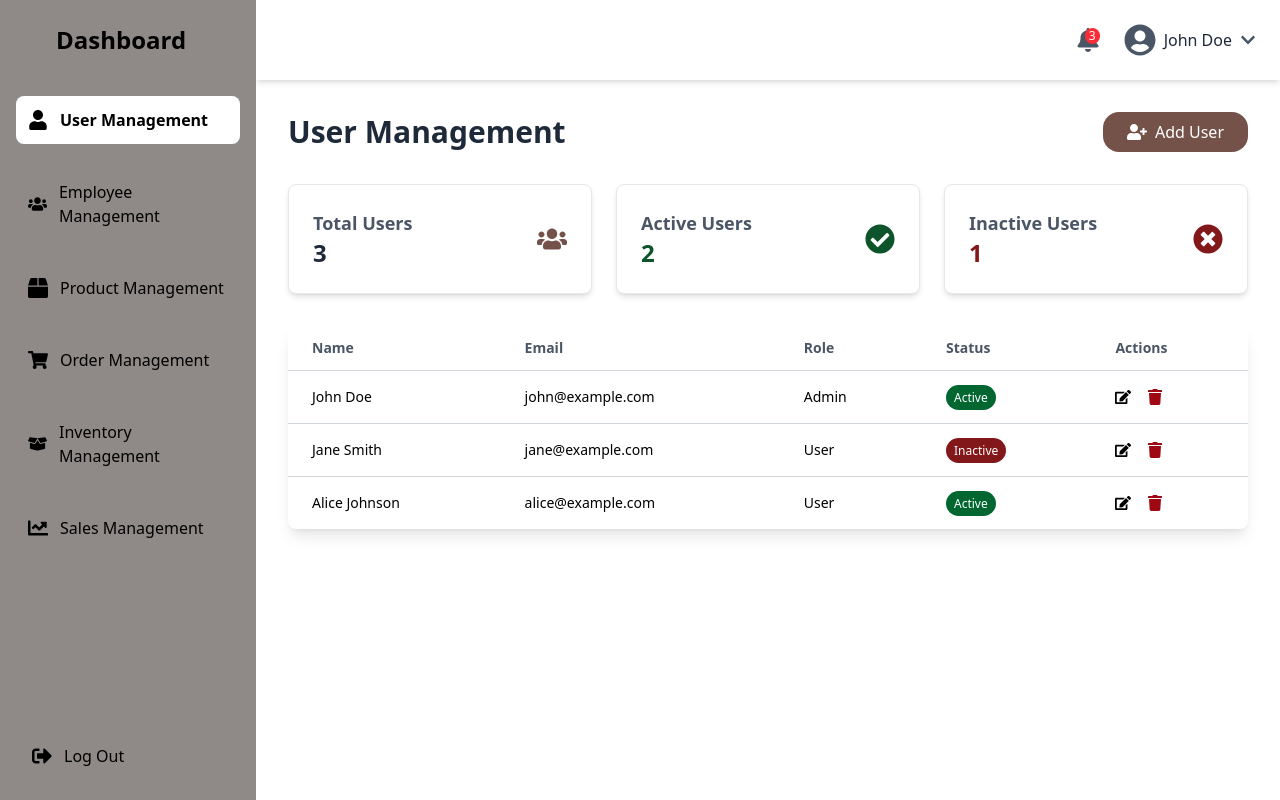
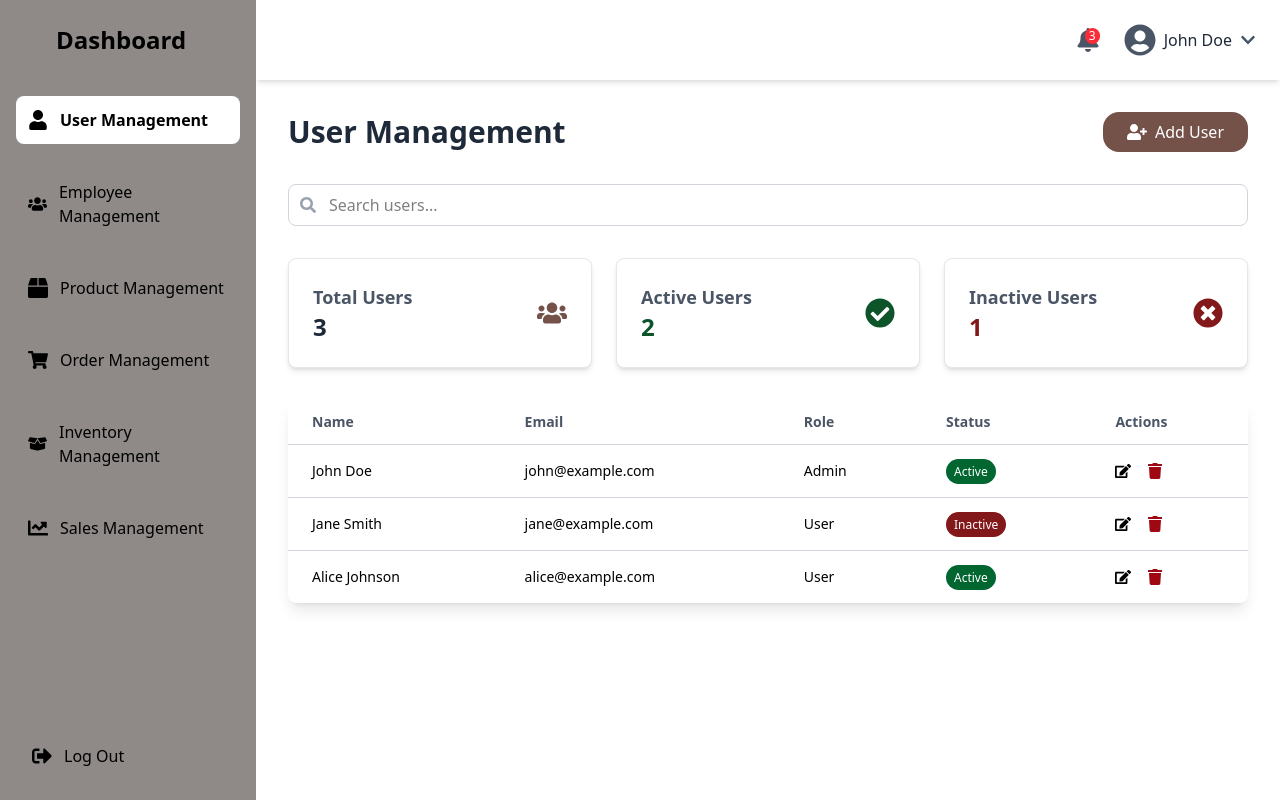
Before and after one commit to Wimukthi316/Spicelore, a React (Vite) app in the folder frontend/: page /admin/users in a window 1280 px wide. Built offline with nearby package versions, Linux system fonts and the light colour scheme.

Commit message:
Added a Search Bar

```diff
--- a/frontend/src/pages/admin/UserManagement.jsx
+++ b/frontend/src/pages/admin/UserManagement.jsx
@@ -1,5 +1,5 @@
 import { useState } from "react";
-import { FaUserPlus, FaEdit, FaTrash, FaCheckCircle, FaTimesCircle, FaUsers } from "react-icons/fa";
+import { FaUserPlus, FaEdit, FaTrash, FaCheckCircle, FaTimesCircle, FaUsers, FaSearch } from "react-icons/fa";
 import Sidebar from "../../components/admin/Sidebar";
 import Topbar from "../../components/admin/Topbar";
 
@@ -15,6 +15,7 @@ const UserManagement = () => {
     const [isEditModalOpen, setIsEditModalOpen] = useState(false);
     const [selectedUser, setSelectedUser] = useState(null);
     const [newUser, setNewUser] = useState({ name: "", email: "", role: "", status: "" });
+    const [searchQuery, setSearchQuery] = useState(""); // State for search query
 
     // Validation errors
     const [errors, setErrors] = useState({});
@@ -110,6 +111,16 @@ const UserManagement = () => {
         setUsers(users.filter((user) => user.id !== id));
     };
 
+    // Filter users based on search query
+    const filteredUsers = users.filter((user) => {
+        const matchesSearch =
+            user.name.toLowerCase().includes(searchQuery.toLowerCase()) ||
+            user.email.toLowerCase().includes(searchQuery.toLowerCase()) ||
+            user.role.toLowerCase().includes(searchQuery.toLowerCase()) ||
+            user.status.toLowerCase().includes(searchQuery.toLowerCase());
+        return matchesSearch;
+    });
+
     return (
         <div className="min-h-screen bg-white">
             {/* Sidebar */}
@@ -132,6 +143,20 @@ const UserManagement = () => {
                             <FaUserPlus className="w-5 h-5" />
                             <span>Add User</span>
                         </button>
+                    </div>
+
+                    {/* Search Bar */}
+                    <div className="mb-8">
+                        <div className="relative">
+                            <input
+                                type="text"
+                                placeholder="Search users..."
+                                value={searchQuery}
+                                onChange={(e) => setSearchQuery(e.target.value)}
+                                className="w-full px-4 py-2 border border-gray-300 rounded-lg pl-10 focus:outline-none focus:ring-2 focus:ring-[#745249]"
+                            />
+                            <FaSearch className="absolute left-3 top-1/2 transform -translate-y-1/2 text-gray-400" />
+                        </div>
                     </div>
 
                     {/* Statistical Cards */}
@@ -189,7 +214,7 @@ const UserManagement = () => {
                                 </tr>
                             </thead>
                             <tbody className="divide-y divide-gray-300">
-                                {users.map((user) => (
+                                {filteredUsers.map((user) => (
                                     <tr key={user.id} className="transition-all">
                                         <td className="px-4 sm:px-6 py-4 text-sm text-black">{user.name}</td>
                                         <td className="px-4 sm:px-6 py-4 text-sm text-black">{user.email}</td>
```
